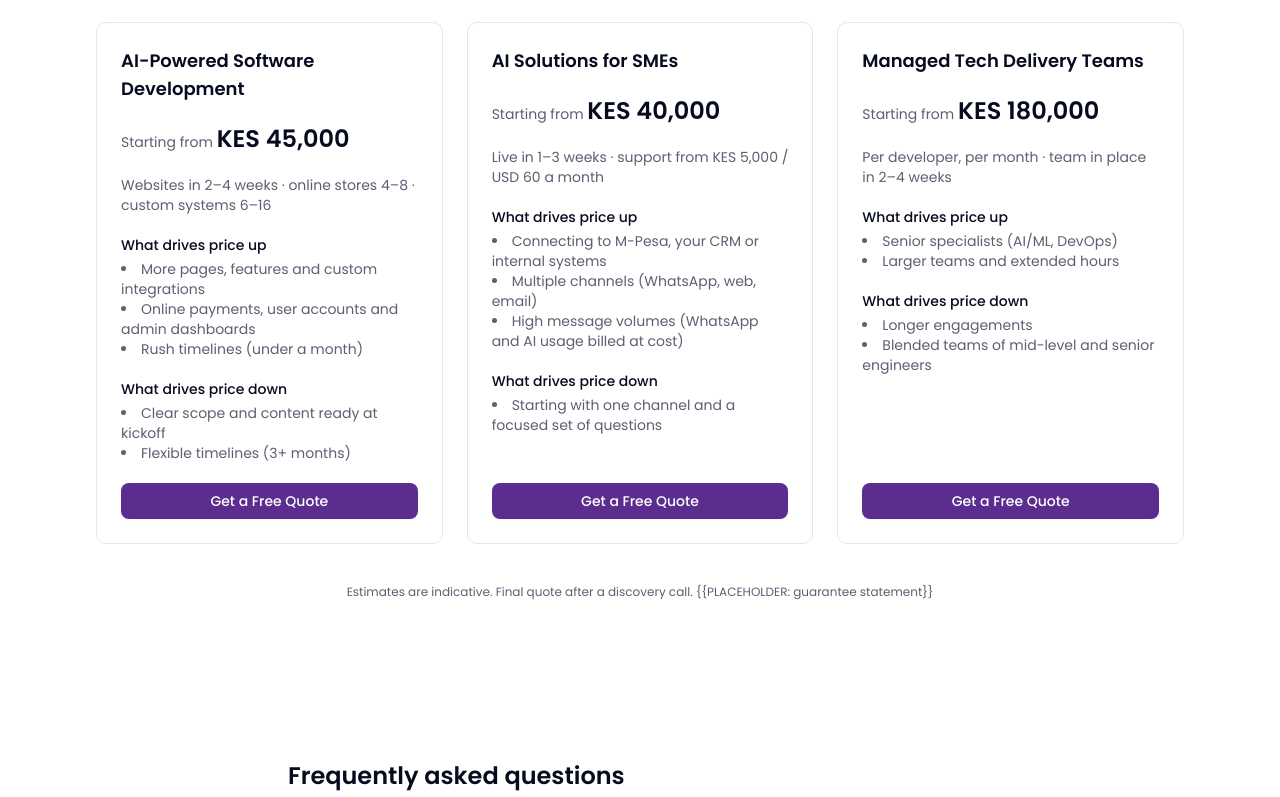
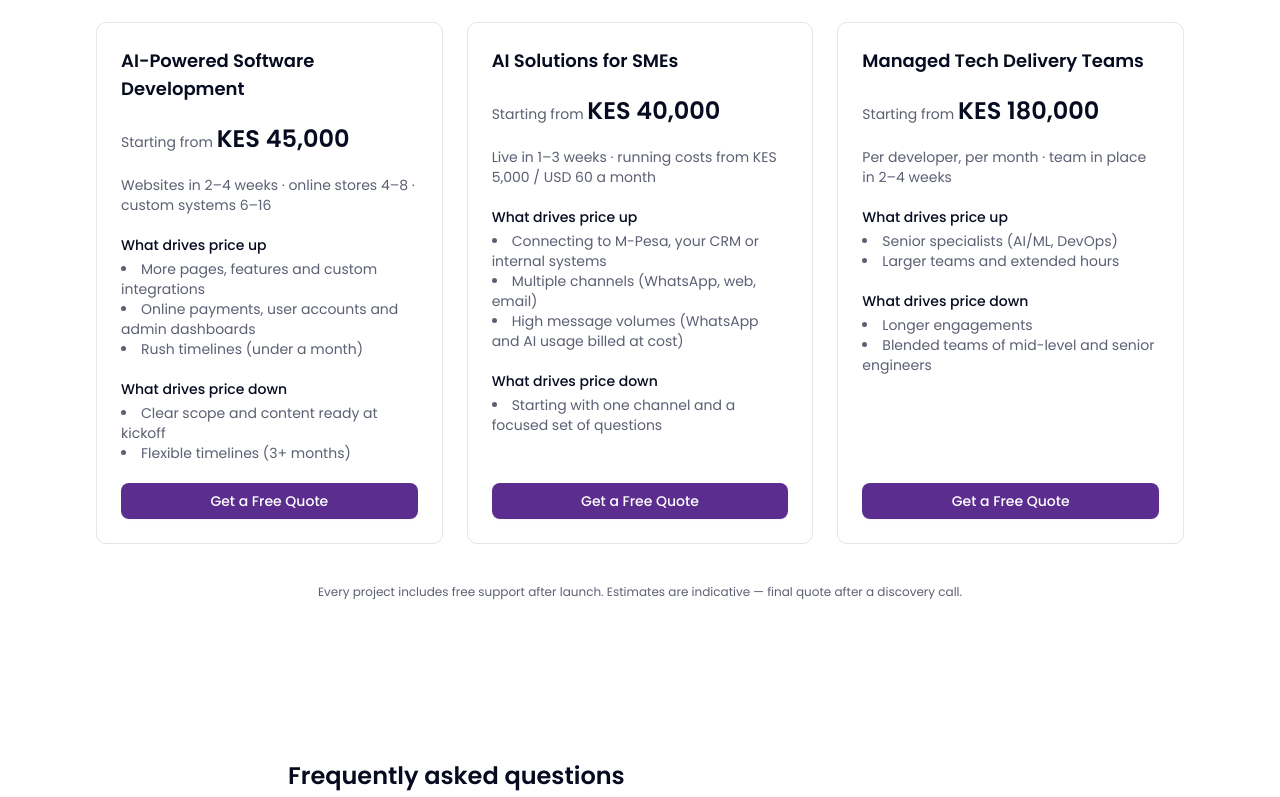
Before and after one commit to nicholastonui34/nilltech-solutions, a Next.js app: page /pricing in a window 1280 px wide. Shown: the part 391-1188 px from the top of the page. Built offline with nearby package versions, Linux system fonts and the light colour scheme.

Commit message:
Pricing: free post-launch support on every project; AI monthly fee labelled as running costs
Co-Authored-By: Claude Opus 5.5 <noreply@anthropic.com>
Claude-Session: https://claude.ai/code/session_01LLr5UMUYm3KbofXRAzQkN5

```diff
--- a/app/(marketing)/pricing/page.tsx
+++ b/app/(marketing)/pricing/page.tsx
@@ -26,8 +26,8 @@ export default function PricingPage() {
           </div>
           <PricingTiers />
           <p className="text-muted-foreground mt-10 text-center text-xs">
-            Estimates are indicative. Final quote after a discovery call.{" "}
-            {"{{PLACEHOLDER: guarantee statement}}"}
+            Every project includes free support after launch. Estimates are indicative —
+            final quote after a discovery call.
           </p>
         </Container>
       </section>
--- a/components/sections/pricing-tiers.tsx
+++ b/components/sections/pricing-tiers.tsx
@@ -38,7 +38,7 @@ const tiers: Tier[] = [
     name: "AI Solutions for SMEs",
     priceKes: "KES 40,000",
     priceUsd: "USD 450",
-    timeline: "Live in 1–3 weeks · support from KES 5,000 / USD 60 a month",
+    timeline: "Live in 1–3 weeks · running costs from KES 5,000 / USD 60 a month",
     driversUp: [
       "Connecting to M-Pesa, your CRM or internal systems",
       "Multiple channels (WhatsApp, web, email)",
```
Also changed, not shown: 1 other file (tests, documents, lock files or other folders).
